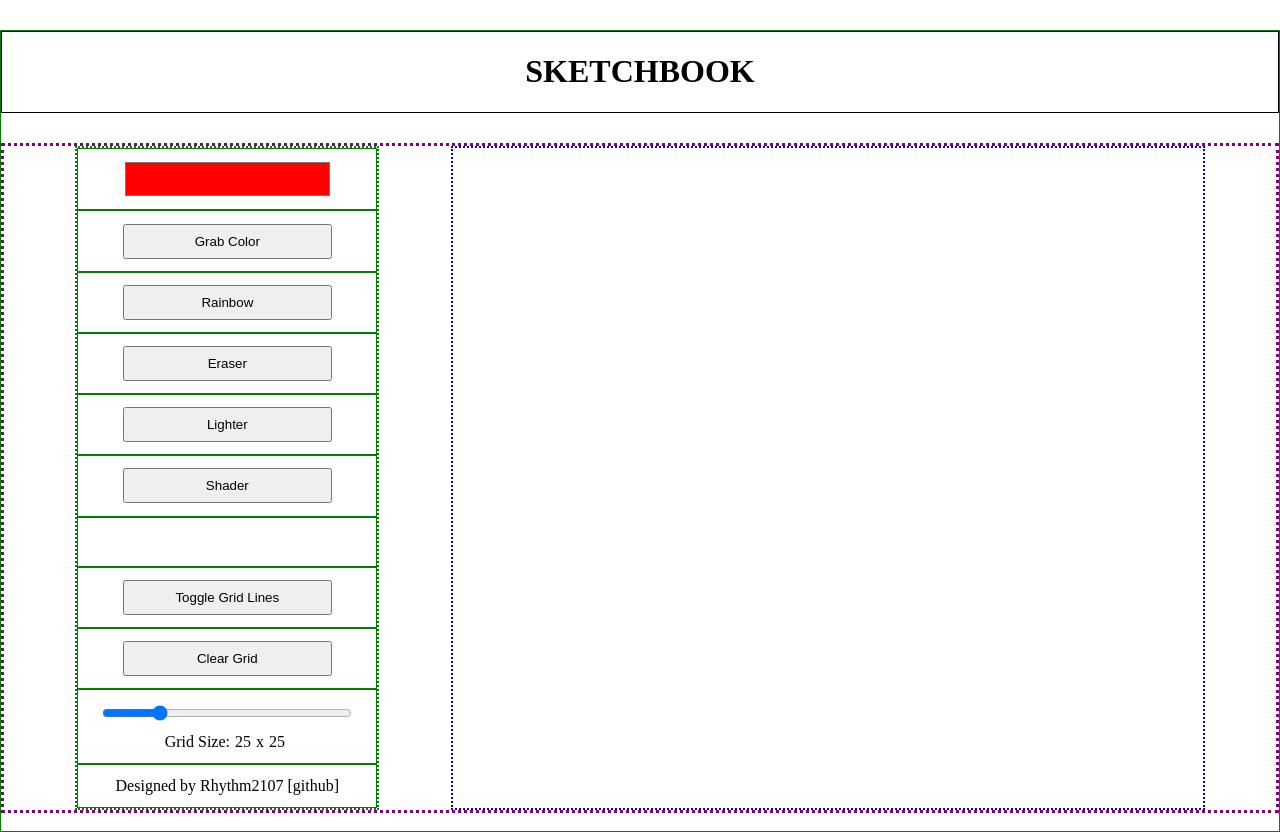
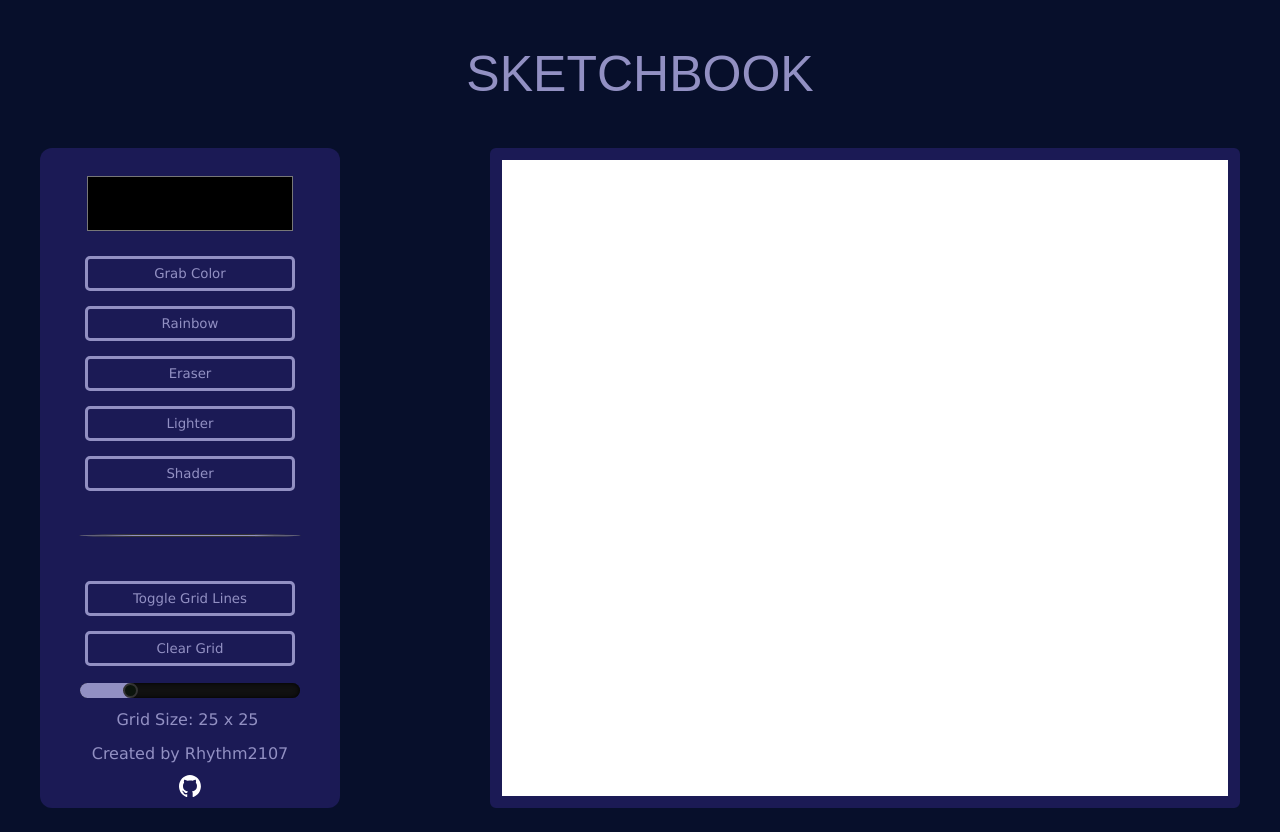
Before and after one commit to rhythm2107/etch-a-sketch, a plain HTML site: page index.html in a window 1280 px wide. Drawn offline with Linux system fonts and the light colour scheme; a web font is replaced by a local one.

Commit message:
Update with styling and gloval variables for colors

```diff
--- a/index.html
+++ b/index.html
@@ -6,31 +6,39 @@
     <meta name="viewport" content="width=device-width, initial-scale=1.0">
     <link rel="stylesheet" href="styles.css">
     <script rel="javascript" src="./script.js" defer></script>
+    <link rel="preconnect" href="https://fonts.googleapis.com">
+    <link rel="preconnect" href="https://fonts.gstatic.com" crossorigin>
+    <link href="https://fonts.googleapis.com/css2?family=Tiny5&display=swap" rel="stylesheet">
     <title>Etch-a-sketch</title>
 </head>
 
 <body>
     <div class="wrapper">
         <div class="header">
-            <h1>SKETCHBOOK</h1>
+            <h1 class="tiny5-regular">SKETCHBOOK</h1>
         </div>
         <div class="main">
             <div class="settings">
-                <div class="color-picker"><input type="color" id="colorPicker" value="#ff0000"></div>
-                <div class="color-grabber"><button id="color-grabber">Grab Color</button></div>
-                <div class="mode-rainbow"><button id="rainbow">Rainbow</button></div>
-                <div class="mode-eraser"><button id="eraser">Eraser</button></div>
-                <div class="mode-lighter"><button id="lighter">Lighter</button></div>
-                <div class="mode-shader"><button id="shader">Shader</button></div>
-                <div class="spaceout"></div>
-                <div class="toggle-grid"><button id="toggle-grid">Toggle Grid Lines</button></div>
-                <div class="clear-grid"><button id="clear-grid">Clear Grid</button></div>
+                <div class="color-picker"><input type="color" id="colorPicker" value="#000000"></div>
+                <div class="color-grabber"><button id="color-grabber" class="button-off">Grab Color</button></div>
+                <div class="mode-rainbow"><button id="rainbow" class="button-off">Rainbow</button></div>
+                <div class="mode-eraser"><button id="eraser" class="button-off">Eraser</button></div>
+                <div class="mode-lighter"><button id="lighter" class="button-off">Lighter</button></div>
+                <div class="mode-shader"><button id="shader" class="button-off">Shader</button></div>
+                <div class="spaceout"><hr></div>
+                <div class="toggle-grid"><button id="toggle-grid" class="button-off">Toggle Grid Lines</button></div>
+                <div class="clear-grid"><button id="clear-grid" class="button-off">Clear Grid</button></div>
                 <div class="grid-slider">
                     <input type="range" min="5" max="100" value="25" class="slider" id="myRange">
                     <p>Grid Size: <span class="grid-size">25</span> x <span class="grid-size">25</span></p>
                 </div>
 
-                <div class="signature">Designed by Rhythm2107 [github]</div>
+                <div class="signature">
+                    <p>Created by Rhythm2107</p>
+                    <a href="https://github.com/rhythm2107">
+                        <img class="signature-image" src="./github2.svg" alt="GitHub">
+                    </a>
+                </div>
             </div>
             <div class="grid-container"></div>
         </div>
--- a/script.js
+++ b/script.js
@@ -96,12 +96,6 @@ function createGrid(gridSize) {
         item.style.setProperty('--item-height', `${itemHeight}%`)
         container.appendChild(item)
     }
-}
-
-function clearGrid() {
-    const slider = document.getElementById('myRange')
-
-    createGrid(slider.value)
 }
 
 // Event Listeners responsible for sketching, grid items changing colors
@@ -249,7 +243,6 @@ function colorGrab(color) {
 // Function for Toggling Grid Lines
 let gridActive = false
 
-
 function toggleGridLines() {
     const gridItems = document.querySelectorAll('.grid-item')
 
@@ -257,13 +250,37 @@ function toggleGridLines() {
         gridItems.forEach(function (element) {
             gridActive = true
             element.classList.add('grid-toggle')
+            document.getElementById('toggle-grid').classList.add('button-on');
+            document.getElementById('toggle-grid').classList.remove('button-off');
+
         })
     } else {
         gridItems.forEach(function (element) {
             gridActive = false
             element.classList.remove('grid-toggle')
+            document.getElementById('toggle-grid').classList.remove('button-on');
+            document.getElementById('toggle-grid').classList.add('button-off');
         })
     }
 }
 
+// Function for clearing the grid entirely
+let clearGridActive = false
+
+function clearGrid() {
+    const slider = document.getElementById('myRange')
+
+    if (clearGridActive === false) {
+        clearGridActive = true
+        document.getElementById('clear-grid').classList.add('button-on');
+        document.getElementById('clear-grid').classList.remove('button-off');
+    } else {
+        clearGridActive = false
+        document.getElementById('clear-grid').classList.remove('button-on');
+        document.getElementById('clear-grid').classList.add('button-off');
+    }
+
+    createGrid(slider.value)
+}
+
 createGrid(25)
--- a/styles.css
+++ b/styles.css
@@ -1,17 +1,41 @@
+:root {
+    --primary-color: #1B1A55;
+    --secondary-color: #070F2B;
+    --accent-color: #9290C3;
+}
+
 html, body {
     height:auto;
     margin: 0;
     padding: 0;
+    font-family: 'Lucida Sans', 'Lucida Sans Regular', 'Lucida Grande', 'Lucida Sans Unicode', Geneva, Verdana, sans-serif;
+    background-color: var(--secondary-color)
+}
+
+.settings {
+    display: flex;
+    flex-direction: column;
+    /* border: 2px dotted green; */
+    flex: 0 1 300px;
+    width: 300px;
+    min-width: 300px;
+    min-height: 660px;
+    max-height: 660px;
+    background-color: var(--primary-color);
+    border-radius: 12px;
+    margin-right: 150px;
 }
 
 .grid-container {
     display: flex;
     flex-wrap: wrap;
-    border: 2px dotted blue;
+    border: 12px solid var(--primary-color);
     min-width: 750px;
     min-height: 660px;
     max-height: 660px;
     width: 750px;
+    box-sizing: border-box;
+    border-radius: 6px;
 }
 
 .grid-item {
@@ -30,7 +54,7 @@ body {
 .wrapper {
     display: flex;
     flex-direction:column;
-    border: 1px solid green;
+    /* border: 1px solid green; */
     min-height: 800px;
     height: 800px;
     margin-top: 30px;
@@ -40,37 +64,26 @@ body {
     display: flex;
     justify-content: center;
     align-items: center;
-    border: 1px solid black;
+    /* border: 1px solid black; */
     flex: 0 0 auto;
 }
 
 .main {
     display: flex;
-    border: 3px dotted purple;
+    /* border: 3px dotted purple; */
     flex: 1 0 auto;
     margin-top: 30px;
     margin-bottom: 30px;
-    justify-content: space-evenly;
+    justify-content: center;
     flex-wrap: wrap;
     max-height: 800px;
-}
-
-.settings {
-    display: flex;
-    flex-direction: column;
-    border: 2px dotted green;
-    flex: 0 1 300px;
-    width: 300px;
-    min-width: 300px;
-    min-height: 660px;
-    max-height: 660px;
 }
 
 .settings div {
     display: flex;
     flex-direction: column;
     flex: 1 0 auto;
-    border: 1px solid green;
+    /* border: 2px solid green; */
     padding: 10px;
     justify-content: center;
     padding: 0;
@@ -84,14 +97,15 @@ body {
     display: flex;
     align-items: center;
     justify-content: center;
+    color: var(--accent-color)
 }
 
 .grid-slider input {
-    width: 250px;
+    width: 220px;
 }
 
 .color-picker input[type="color"] {
-    border: 0px solid #530d0d; /* Light grey border */
+    border: 0px solid var(--accent-color);
     height: 70%; /* Set height to ensure it fits well */
     cursor: pointer; /* Cursor changes to pointer to indicate it's clickable */
     width: 70%; /* Expand to fill its container */
@@ -116,7 +130,12 @@ body {
 
 .settings div button {
     height: 35px;
-    width: 70%
+    width: 70%;
+    border: 3px solid var(--accent-color);
+    color: var(--accent-color);
+    font-family: 'Lucida Sans', 'Lucida Sans Regular', 'Lucida Grande', 'Lucida Sans Unicode', Geneva, Verdana, sans-serif;
+    transition: background-color 0.1s, color 0.1s;
+    border-radius: 5px;
 }
 
 @media (max-width: 1082px) {
@@ -132,11 +151,12 @@ body {
 }
 
 .settings .spaceout {
-    flex: 2 0 0;
+    flex: 5 0 0;
 }
 
 .settings .color-picker {
-    flex: 2.5 0 0;
+    flex: 6 0 0;
+    margin-top: 10px;
 }
 
 .grid-slider p span {
@@ -144,15 +164,93 @@ body {
 }
 
 .button-on {
-    background-color: green;
-    color: white;
+    background-color: var(--accent-color);
+    color: var(--primary-color) !important;
 }
 
 .button-off {
-    background-color: red;
-    color: white;
+    background-color: transparent;
 }
 
 .grid-toggle {
-    border: 1px solid green;
+    border: 1px solid var(--accent-color);
 }
+
+.tiny5-regular {
+    font-family: "Tiny5", sans-serif;
+    font-weight: 400;
+    font-style: normal;
+    font-size: 50px;
+    margin: 15px;
+    color: var(--accent-color)
+}
+
+.signature {
+    display: flex;
+    flex-direction: row;
+}
+
+.signature p {
+    padding: 0;
+    margin: 0;
+    margin-bottom: 7px;
+    color: var(--accent-color);
+}
+
+
+.signature-image {
+    margin: 0;
+    margin-top: 5px;
+    padding: 0;
+    width: 22px;
+    height: 22px;
+}
+
+.slider {
+    width: 100px;
+    height: 15px;
+    background: #111;
+    outline: none;
+    border-radius: 15px;
+    overflow: hidden;
+    box-shadow: inset 0 0 5px rgba(0, 0, 0, 1);
+    -webkit-appearance: none;
+  }
+
+.slider::-webkit-slider-thumb {
+    -webkit-appearance: none;
+    width: 15px;
+    height: 15px;
+    border-radius: 50%;
+    background: #0b140c;
+    cursor: pointer;
+    border: 2px solid #333;
+    box-shadow: -407px 0 0 400px var(--accent-color);
+  }
+
+hr {
+    border: 1.2px solid #333;
+    width: 220px;
+    height: 1.8px;
+    background-color: var(--accent-color);
+    margin: 20px 0; /* Adjust spacing around the line */
+    border-radius: 60%;
+}
+
+
+hr {
+    &:before,
+    &:after {
+      height: 6px;
+      -webkit-filter: blur(5px);
+      border-radius: 5px;
+    }
+
+    &:before {
+      background: linear-gradient(to right, blue, hotpink);
+    }
+
+    &:after {
+      background: linear-gradient(to left, blue, hotpink);
+    }
+  }
```
Also changed, not shown: github.svg (added), github2.svg (added).
